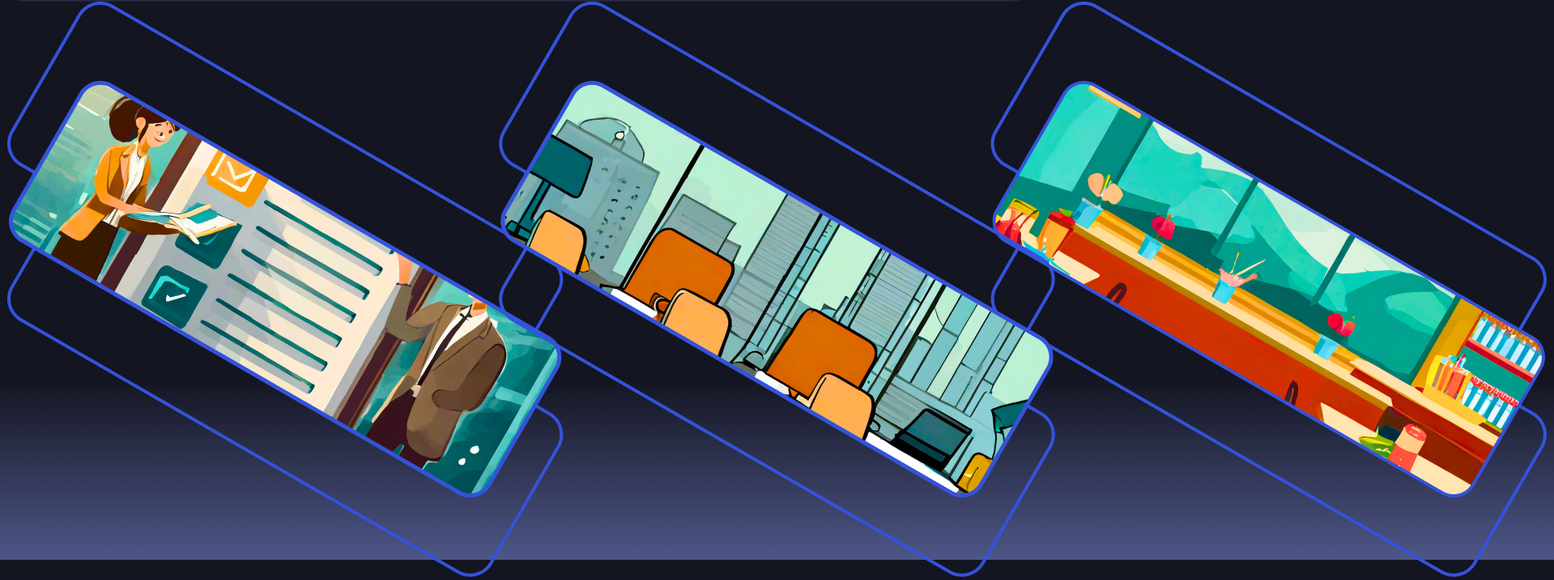
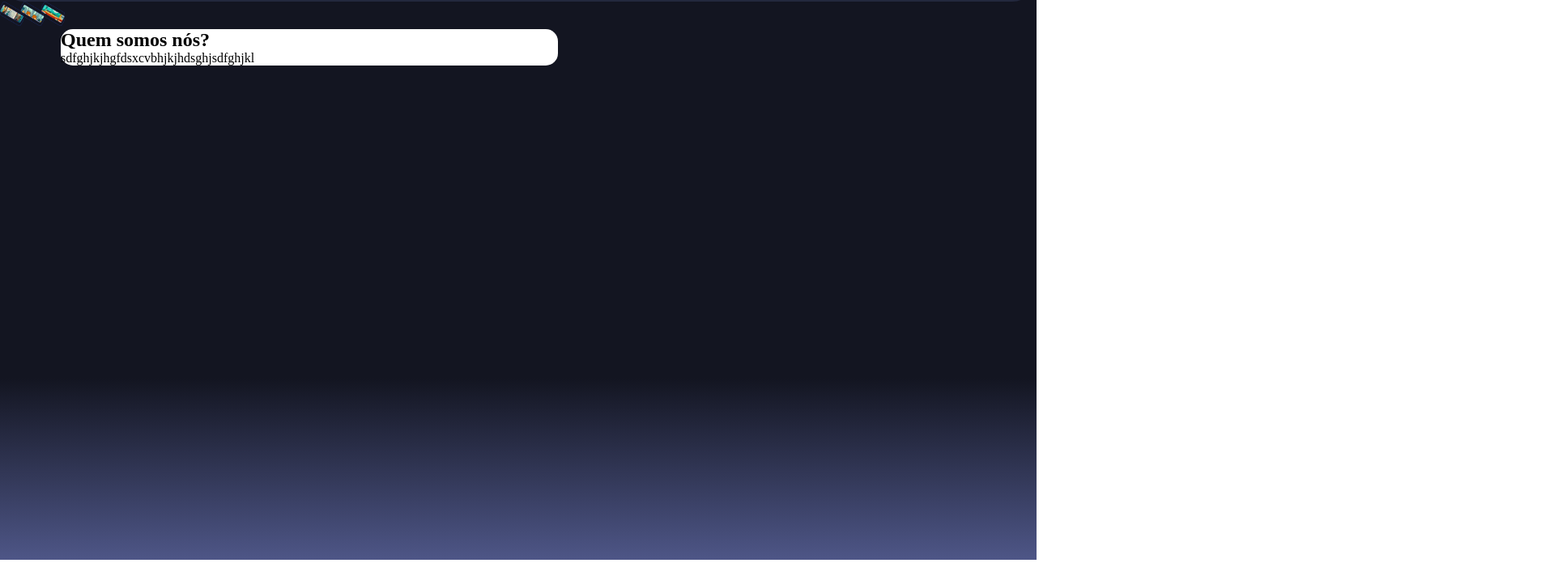
Before and after one commit to Gsszs/ludifytech, a plain HTML site: page index.html in a window 1280 px wide. Shown: the part 108-825 px from the top of the page at 81% size, 1919 px wide, since content can reach past the window. After the commit the page ends 800 px from the top, so only its background shows below. Drawn offline with Linux system fonts and the light colour scheme.

```diff
--- a/index.html
+++ b/index.html
@@ -8,8 +8,9 @@
     <title>LudifyTech</title>
 
     <link rel="preconnect" href="https://fonts.googleapis.com">
-<link rel="preconnect" href="https://fonts.gstatic.com" crossorigin>
-<link href="https://fonts.googleapis.com/css2?family=Josefin+Sans:ital,wght@0,100..700;1,100..700&display=swap" rel="stylesheet">
+    <link rel="preconnect" href="https://fonts.gstatic.com" crossorigin>
+    <link href="https://fonts.googleapis.com/css2?family=Josefin+Sans:ital,wght@0,100..700;1,100..700&display=swap"
+        rel="stylesheet">
 
 </head>
 
@@ -24,11 +25,15 @@
             </nav>
         </div>
     </header>
-    <div id="banner">
-        <img src="img/Background.png" alt="Imagem de fundo banner">
+    <section class="info">
+        <img src="img/Background.png" alt="Imagem de fundo banner" id="Background_1">
         <div class="container_grid">
+            <div class="card">
+                <h2>Quem somos nós?</h2>
+                <p>sdfghjkjhgfdsxcvbhjkjhdsghjsdfghjkl</p>
+            </div>
+        </div>
+    </section>
+</body>
 
-        </div>
-    </div>
-</body>
 </html>
--- a/style.css
+++ b/style.css
@@ -83,3 +83,16 @@
 .menu a:hover {
     text-decoration-color: white;
 }
+
+#Background_1 {
+    width: 10%;
+    height: 10%;
+}
+
+.info .card {
+    width: 60%;
+    height: 100%;
+
+    background-color: #fff;
+    border-radius: 15px;
+}
```
